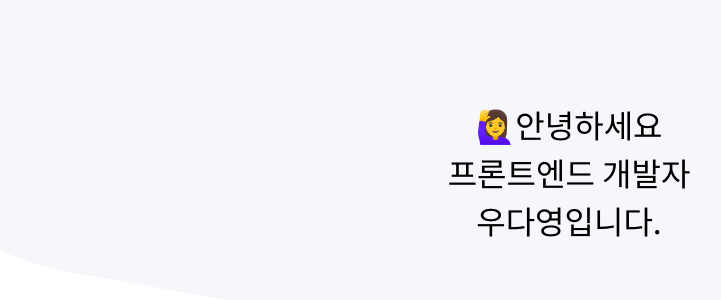
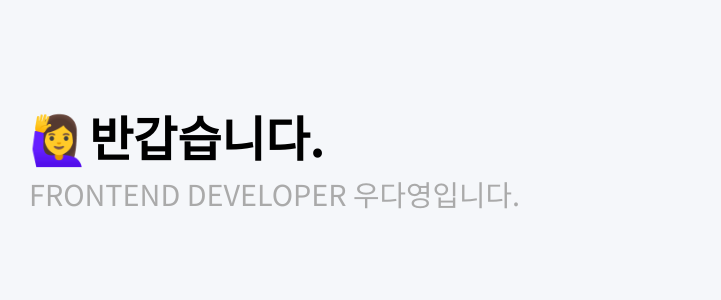
Before and after one commit to DaYoung-woo/portfolio, a Next.js app: page / in a window 1280 px wide. Shown: the top 300 px of the page, without its empty margins (71-792 px from the left). Built offline with nearby package versions, Linux system fonts and the light colour scheme.

Commit message:
section component 추가

```diff
--- a/src/app/globals.css
+++ b/src/app/globals.css
@@ -21,6 +21,7 @@ body {
   color: rgb(var(--foreground-rgb));
   background: rgb(var(--white-rgb));
   -ms-overflow-style: none;
+  overflow-x: hidden;
 }
 
 @layer utilities {
@@ -29,13 +30,45 @@ body {
   }
 }
 
-#section1 {
-  position: fixed;
+section {
+  width: 100vw;
+  height: 100vh;
+}
+
+.lottie__item_bg {
+  position: absolute;
   top: 0;
   left: 0;
   width: 100vw;
-  height: 100vh;
-  text-align: center;
-  padding-top: 100px;
-  font-size: 4vh;
+  z-index: -10;
 }
+
+#section1,
+#section2 {
+  padding: 100px;
+}
+
+.section__item__title {
+  font-size: 3rem;
+  font-weight: 700;
+}
+
+.section__item__text {
+  font-size: 1.8rem;
+  font-weight: 400;
+  color: #aaa;
+}
+
+.second_section_item {
+  display: flex;
+  align-items: center;
+  justify-content: center;
+  height: 100%;
+}
+
+.second_section_img {
+  width: 200px;
+  height: 200px;
+  background: #ddd;
+  border-radius: 110px;
+}
--- a/src/app/page.tsx
+++ b/src/app/page.tsx
@@ -4,10 +4,8 @@ import Lottie from "react-lottie-player";
 import lottieJson from "../TopAnimation.json";
 import { useRef, useEffect } from "react";
 import gsap from "gsap";
-import { useGSAP } from "@gsap/react";
 import { ScrollTrigger } from "gsap/ScrollTrigger";
-import { Container } from "postcss";
-
+import Section2 from "@/components/section2/page";
 gsap.registerPlugin(ScrollTrigger); // ScrollTrigger Trigger 호출
 
 export default function index() {
@@ -18,27 +16,30 @@ export default function index() {
 
   useEffect(() => {
     gsap.fromTo(text1.current, { opacity: 0 }, { opacity: 1, duration: 2 });
+    gsap.fromTo(text2.current, { opacity: 0 }, { opacity: 1, duration: 2 });
+    gsap.fromTo(text3.current, { opacity: 0 }, { opacity: 1, duration: 2 });
   }, []);
 
   return (
-    <div style={{ width: "100vw" }} ref={triggerRef}>
+    <>
+      <div ref={triggerRef}>
+        <section id="section1" className="section__item">
+          <div className="section__item__title" ref={text1}>
+            🙋‍♀️반갑습니다.
+          </div>
+          <div className="section__item__text " ref={text2}>
+            FRONTEND DEVELOPER 우다영입니다.
+          </div>
+        </section>
         <Lottie
           loop
           animationData={lottieJson}
           play
-        style={{ width: "100%", marginTop: "-200px" }}
+          className="lottie__item_bg"
         />
-      <section id="section1" className="section__item">
-        <div className="section__item__text" ref={text1}>
-          🙋‍♀️안녕하세요
-          <br />
-          프론트엔드 개발자
-          <br />
-          우다영입니다.
+
+        <Section2 />
       </div>
-        <div className="section__item__text" ref={text2}></div>
-        <div className="section__item__text" ref={text3}></div>
-      </section>
-    </div>
+    </>
   );
 }
--- /dev/null
+++ b/src/components/section2/page.tsx
@@ -0,0 +1,35 @@
+import { useEffect, useRef } from "react";
+import gsap from "gsap";
+import { ScrollTrigger } from "gsap/ScrollTrigger";
+
+gsap.registerPlugin(ScrollTrigger);
+
+export default function Section2() {
+  const bg = useRef(null);
+  const img = useRef(null);
+  useEffect(() => {
+    gsap.from(img.current, {
+      scrollTrigger: {
+        trigger: bg.current,
+        start: "top bottom",
+        end: "top 400px",
+        scrub: 1,
+      },
+      xPercent: -100,
+      opacity: 0,
+    });
+  }, []);
+
+  return (
+    <>
+      <section id="section2" ref={bg}>
+        <div className="second_section_item" ref={img}>
+          <img alt="test" className="second_section_img" src="profile.jpg" />
+          <article>
+            articlearticlearticlearticlearticlearticlearticlearticlearticlearticlearticlearticlearticlearticlearticlearticlearticlearticlearticlearticlearticle
+          </article>
+        </div>
+      </section>
+    </>
+  );
+}
--- /dev/null
+++ b/src/components/section3/page.tsx
@@ -0,0 +1,3 @@
+export default function Section3() {
+  return <></>;
+}
```
Also changed, not shown: public/profile.jpg (added). Lines whose indentation alone changed are shown as unchanged.
